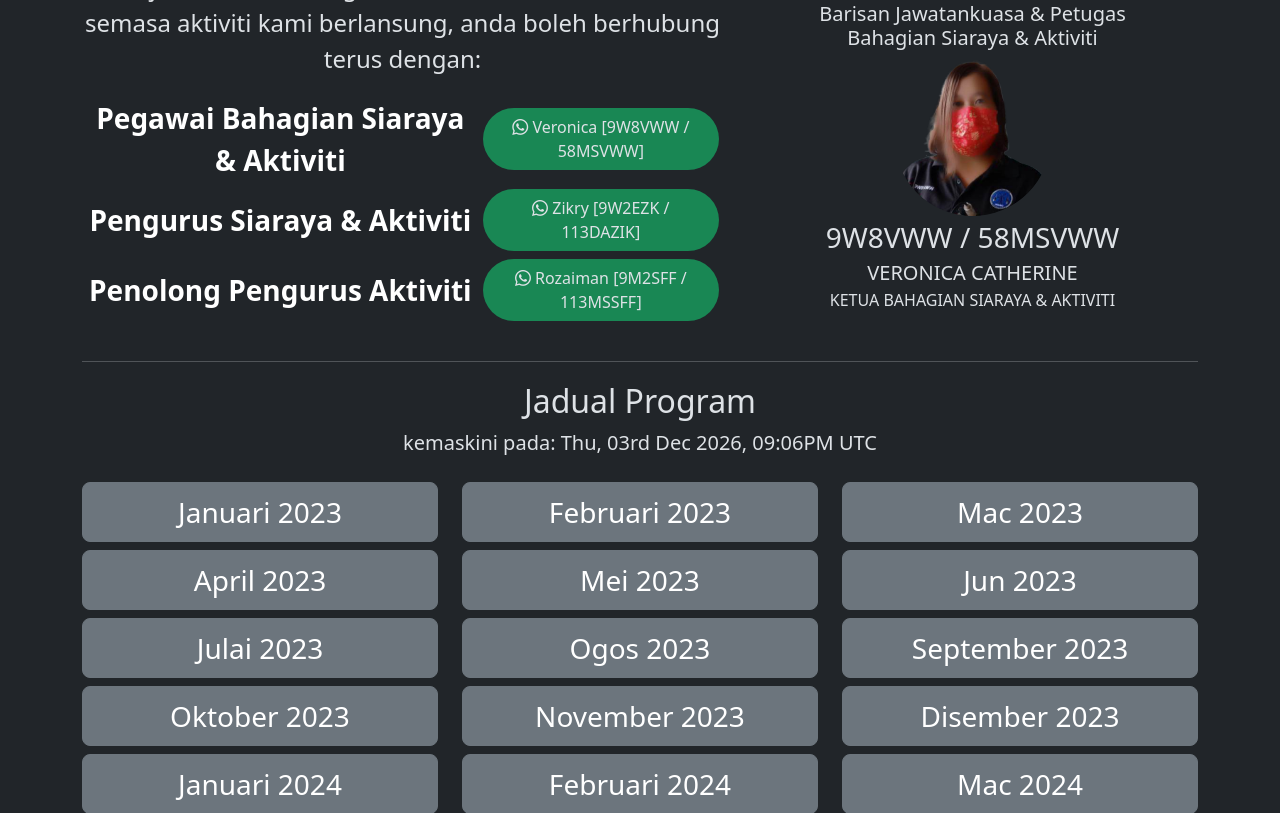
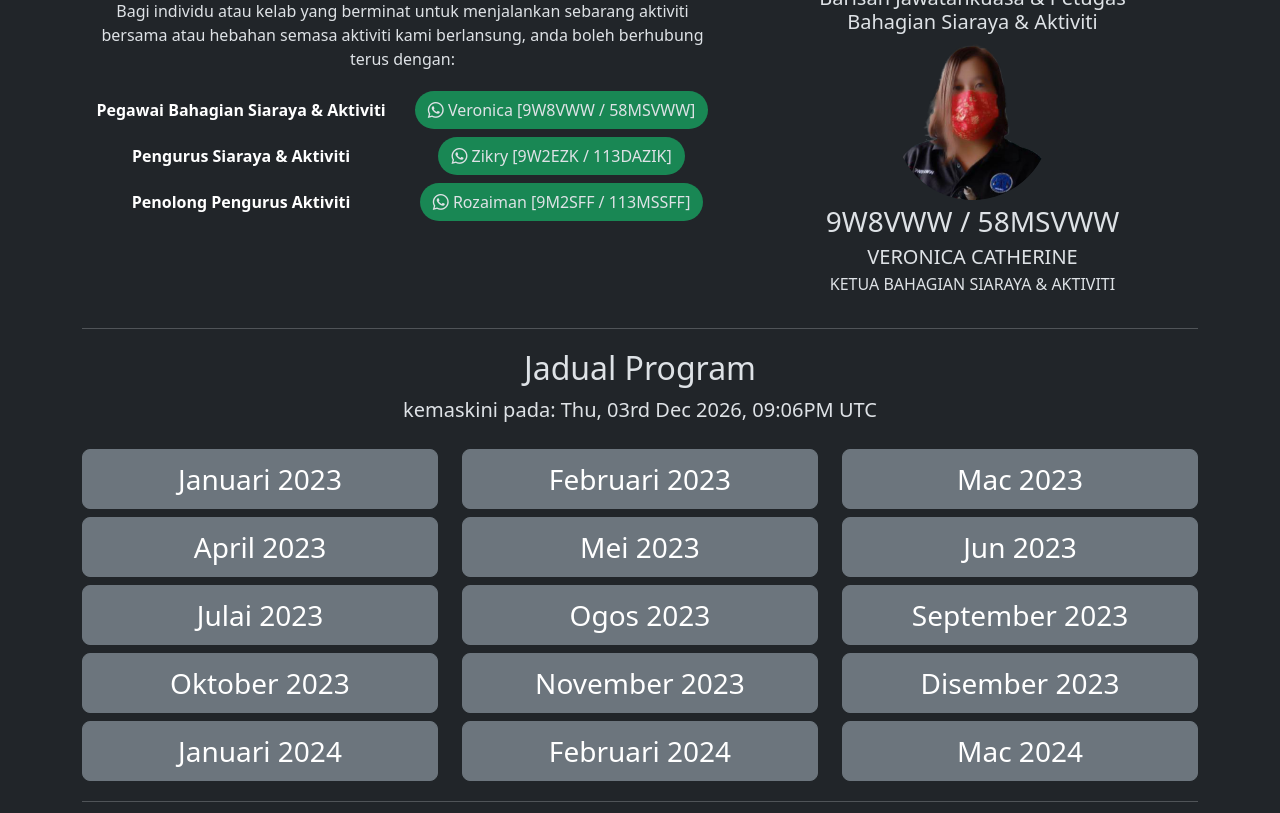
Before and after one commit to RobbiNespu/www.roipmars.org.my, a PHP site: page /program in a window 1280 px wide. Shown: the part 610-1423 px from the top of the page. Run offline with PHP 8.4, Linux system fonts and the light colour scheme; some libraries are stand-ins or nearby versions; some web fonts are replaced.

Commit message:
reduce contact font size

```diff
--- a/program.php
+++ b/program.php
@@ -154,19 +154,19 @@
         <div class='ratio ratio-21x9'>
           <iframe class='rounded-4' src='https://calendar.google.com/calendar/embed?src=2j7dblv8rh7gpdsfv4cd3rrtf0%40group.calendar.google.com&hl=ms&mode=AGENDA&ctz=Asia%2FKuala_Lumpur&wkst=2&showTitle=0&showDate=0&showNav=0&showCalendars=0&showTabs=0&showPrint=0' style='filter: invert(.9) saturate(0.85) hue-rotate(145deg)'></iframe>
         </div>
-        <p class='text-center fs-4'>Bagi individu atau kelab yang berminat untuk menjalankan sebarang aktiviti bersama atau hebahan semasa aktiviti kami berlansung, anda boleh berhubung terus dengan:</p>
+        <p class='text-center'>Bagi individu atau kelab yang berminat untuk menjalankan sebarang aktiviti bersama atau hebahan semasa aktiviti kami berlansung, anda boleh berhubung terus dengan:</p>
         <table class='table table-borderless table-sm align-middle text-center'>
           <tbody>
             <tr>
-              <th class='fs-3'><b>Pegawai Bahagian Siaraya &amp; Aktiviti</b></th>
+              <th><b>Pegawai Bahagian Siaraya &amp; Aktiviti</b></th>
               <td><a class='btn rounded-pill bg-success' href='https://wa.me/60145768581'><i class='bi bi-whatsapp'></i> Veronica &#91;9W8VWW / 58MSVWW&#93;</a></td>
             </tr>
             <tr>
-              <th class='fs-3'><b>Pengurus Siaraya &amp; Aktiviti</b></th>
+              <th><b>Pengurus Siaraya &amp; Aktiviti</b></th>
               <td><a class='btn rounded-pill bg-success' href='https://wa.me/601112308482'><i class='bi bi-whatsapp'></i> Zikry &#91;9W2EZK / 113DAZIK&#93;</a></td>
             </tr>
             <tr>
-              <th class='fs-3'><b>Penolong Pengurus Aktiviti</b></th>
+              <th><b>Penolong Pengurus Aktiviti</b></th>
               <td><a class='btn rounded-pill bg-success' href='https://wa.me/60196293718'><i class='bi bi-whatsapp'></i> Rozaiman &#91;9M2SFF / 113MSSFF&#93;</a></td>
             </tr>
           </tbody>
```
